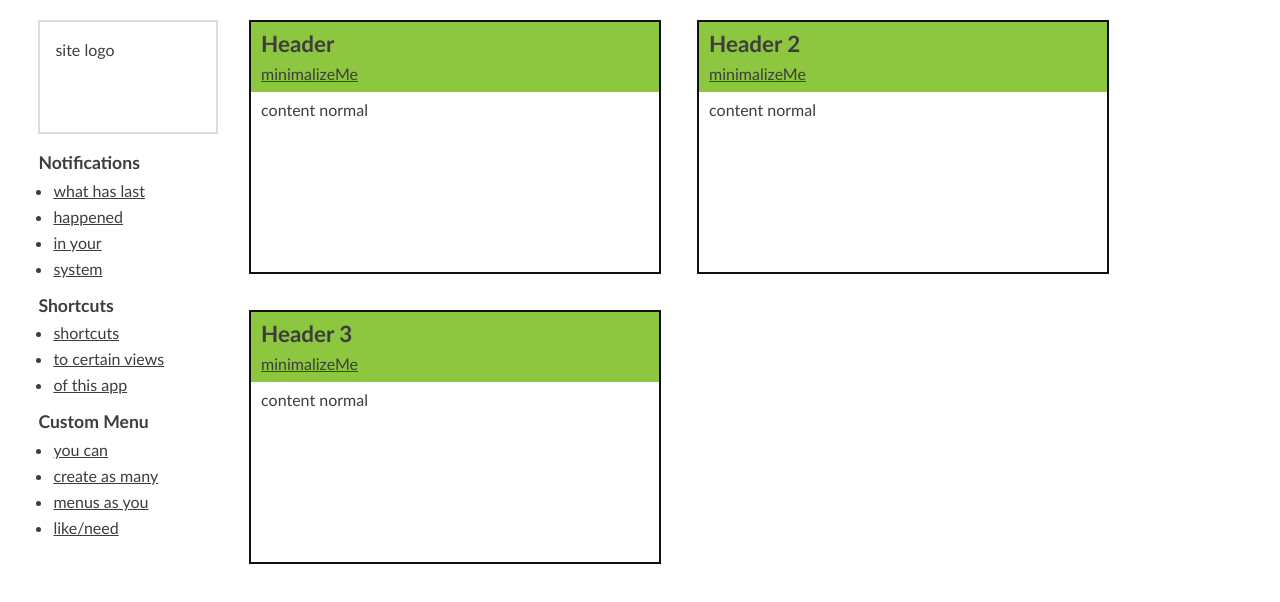
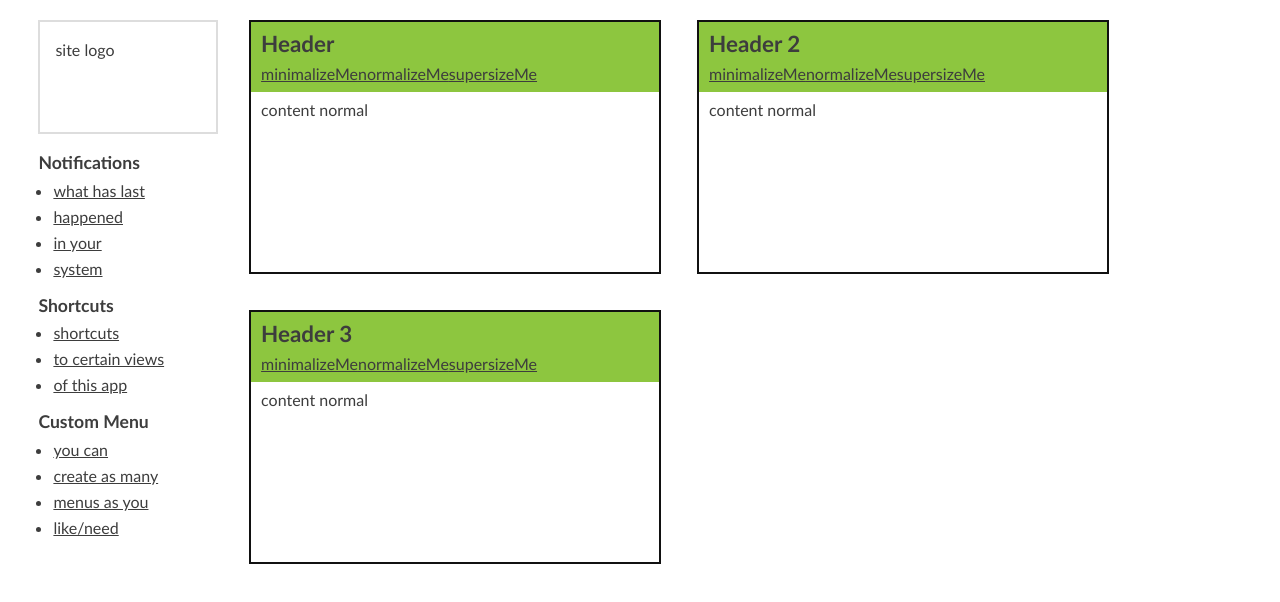
Before and after one commit to krzysu/universal_ui, a plain HTML site: page index.html in a window 1280 px wide. Drawn offline with nearby package versions, Linux system fonts and the light colour scheme.

Commit message:
[ADDED] panel has controls to change its state and PanelsSupervisor knows about this

```diff
--- a/index.html
+++ b/index.html
@@ -61,8 +61,6 @@
                 <div class="panel">
 					<div class="panel_head">
 						<h3>Header</h3>
-						<a href="#"></a>
-						<a href="#"></a>
 					</div>
 					<div class="panel_content">
 						<div class="content_mini">content minimalized</div>
--- a/js/universal-ui.js
+++ b/js/universal-ui.js
@@ -55,7 +55,7 @@
 						//
 						break;
 					case 1:
-						//that.normalizeOthersThan( data.panelId );
+						that.normalizeOthersThan( data.panelId );
 						break;
 					case 2:
 						that.minimalizeOthersThan( data.panelId );
@@ -67,14 +67,20 @@
 			});
 		},
 
+		normalizeOthersThan: function( panelId ) {
+
+			$.each(this.panels, function(i, val){
+
+				if( i == panelId) { return true; }
+				val.normalize();
+			});
+		},
+
 		minimalizeOthersThan: function( panelId ) {
 
 			$.each(this.panels, function(i, val){
 
-				if( i == panelId) {
-					return true;
-				}
-
+				if( i == panelId) { return true; }
 				val.minimalize();
 			});
 		}
@@ -87,6 +93,7 @@
 		var that = this;
 
 		this.options = {
+			panelHeaderSelector: '.panel_head',
 			panelMiniContentSelector: '.content_mini',
 			panelNormalContentSelector: '.content_normal',
 			panelFullContentSelector: '.content_full'
@@ -102,7 +109,7 @@
 		this.resizable = true;
 		this.sortable = true;
 
-		this.$panel = $(thisPanel);
+		this.$panel = $(thisPanel).eq(0);
 		this.$panel.attr('id','panel-' + panelsCounter);
 
 		this.$panelMiniContent = this.$panel.find(this.options.panelMiniContentSelector);
@@ -188,13 +195,51 @@
 		this.controls = {};
 		this.$header = this.$panel.find(this.options.panelHeaderSelector);
 
-		this.controls.$minimalizeControl = $('<a />').attr({
-			'id': 'panel-' + that.id + '-min-control',
-			'class': 'control control-mini',
+		this.$controlsBox = $('<div />').attr({
+			'class': 'controls-box',
+			'id': 'panel-' + that.id + '-controls-box'
+		}).appendTo( that.$header );
+
+		var $control = $('<a />').attr({
+			'class': 'control',
 			'href': '#'
-		}).text('minimalizeMe').appendTo( this.$header );
+		});
+
+		createMinimalizeControl();
+		createNormalizeControl();
+		createSupersizeControl();
 
 		this.bindChangeStateControlsEvents();
+
+		function createMinimalizeControl() {
+
+			that.controls.$minimalizeControl = $control
+				.clone()
+				.attr('id', 'panel-' + that.id + '-control-mini')
+				.addClass('control-mini')
+				.text('minimalizeMe')
+				.appendTo( that.$controlsBox );
+		}
+
+		function createNormalizeControl() {
+
+			that.controls.$normalizeControl = $control
+				.clone()
+				.attr('id', 'panel-' + that.id + '-control-norm')
+				.addClass('control-norm')
+				.text('normalizeMe')
+				.appendTo( that.$controlsBox );
+		}
+
+		function createSupersizeControl() {
+
+			that.controls.$supersizeControl = $control
+				.clone()
+				.attr('id', 'panel-' + that.id + '-control-full')
+				.addClass('control-full')
+				.text('supersizeMe')
+				.appendTo( that.$controlsBox );
+		}
 	};
 
 	Ui.Panel.prototype.bindChangeStateControlsEvents = function(){
@@ -205,15 +250,15 @@
 			that.changeState(0);
 		});
 
-		/*this.controls.$normalizeControl.bind('click', function() {
-
+		this.controls.$normalizeControl.bind('click', function(e) {
+			e.preventDefault();
 			that.changeState(1);
 		});
 
-		this.controls.$supersizeControl.bind('click', function() {
-
+		this.controls.$supersizeControl.bind('click', function(e) {
+			e.preventDefault();
 			that.changeState(2);
-		});*/
+		});
 	};
 
 
```
Also changed, not shown: js/tests/spec/universal-ui-spec.js (+49 -2 lines).
